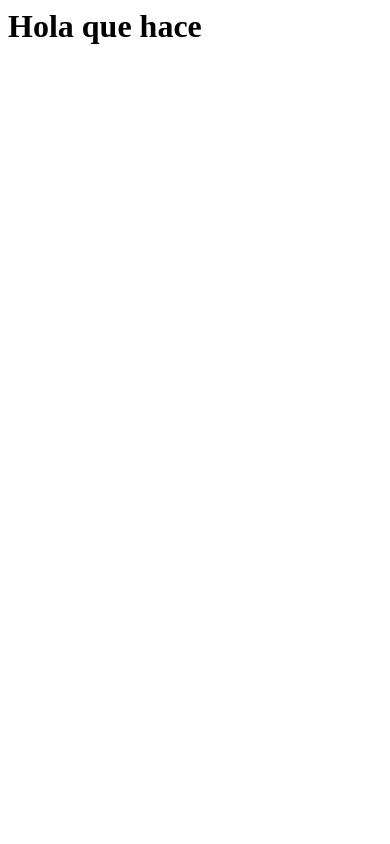
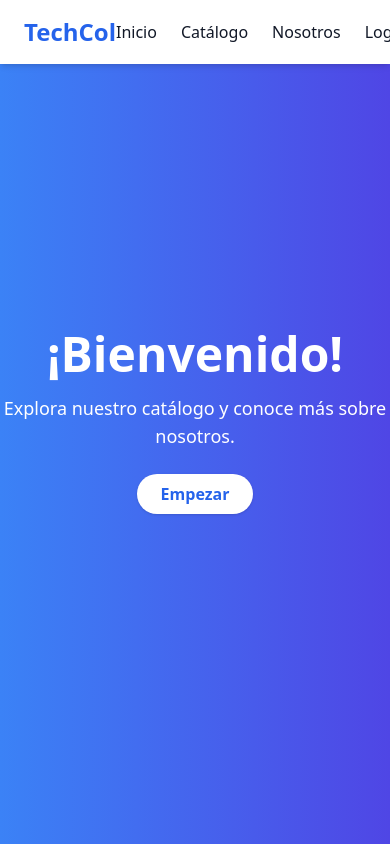
Before and after one commit to nicorioso-oss/Pruebas-Ubuntu, a plain HTML site: page index.html in a window 390 px wide. Drawn offline with nearby package versions, Linux system fonts and the light colour scheme.

Commit message:
se agrega un diseno responsivo con tailwindcss

```diff
--- a/index.html
+++ b/index.html
@@ -1,8 +1,36 @@
-<html>
+<!DOCTYPE html>
+<html lang="es">
 <head>
-<title>Hola</title>
+    <meta charset="UTF-8">
+    <meta name="viewport" content="width=device-width, initial-scale=1.0">
+    <title>Página de Bienvenida</title>
+    <script src="https://cdn.tailwindcss.com"></script>
 </head>
-<body>
-<h1>Hola que hace</h1>
+<body class="bg-gray-100 text-gray-900">
+
+    <!-- Navbar -->
+    <nav class="bg-white shadow-md fixed w-full top-0 left-0">
+        <div class="max-w-7xl mx-auto px-6 py-4 flex justify-between items-center">
+            <h1 class="text-2xl font-bold text-blue-600">TechCol</h1>
+            <ul class="flex space-x-6">
+                <li><a href="#" class="hover:text-blue-600 transition">Inicio</a></li>
+                <li><a href="#" class="hover:text-blue-600 transition">Catálogo</a></li>
+                <li><a href="#" class="hover:text-blue-600 transition">Nosotros</a></li>
+                <li><a href="#" class="hover:text-blue-600 transition">Login</a></li>
+            </ul>
+        </div>
+    </nav>
+
+    <!-- Hero -->
+    <section class="h-screen flex items-center justify-center bg-gradient-to-r from-blue-500 to-indigo-600 text-white">
+        <div class="text-center">
+            <h2 class="text-5xl font-bold mb-4">¡Bienvenido!</h2>
+            <p class="text-lg">Explora nuestro catálogo y conoce más sobre nosotros.</p>
+            <a href="#" class="mt-6 inline-block bg-white text-blue-600 px-6 py-2 rounded-full font-semibold shadow hover:bg-gray-100 transition">
+                Empezar
+            </a>
+        </div>
+    </section>
+
 </body>
 </html>
```
